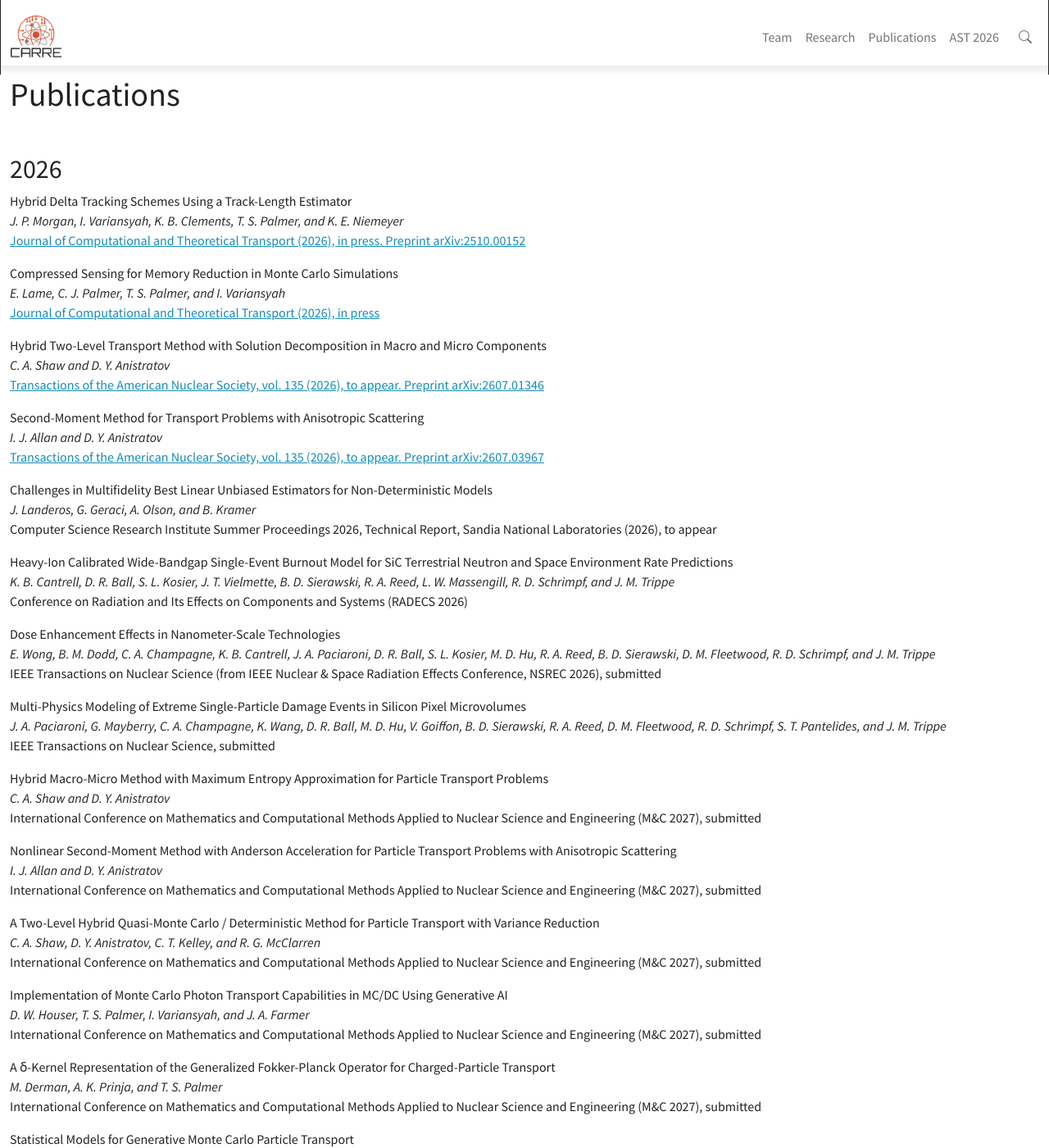
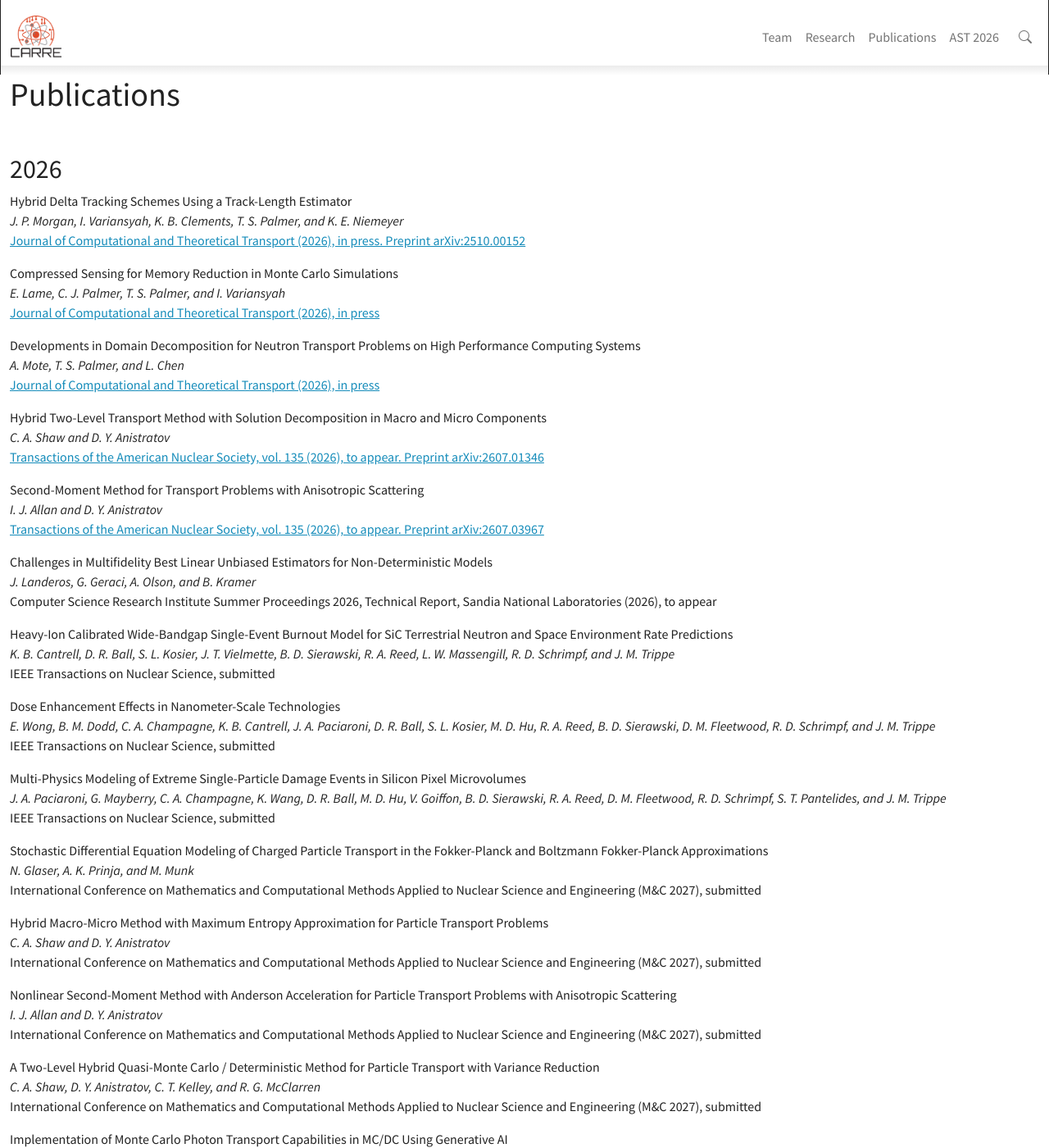
Before and after one commit to CARRE-PSAAP/CARRE-PSAAP.github.io, a Jekyll site: the page built from _pages/publications.md, in a window 1280 px wide and 1400 px high. Shown: the whole window at 82% size. Built offline with Jekyll 4.4.1, drawn with Linux system fonts in a browser that asks for light colours; nearby versions of some CDN libraries.

Commit message:
adds a few more missing pubs

```diff
--- a/_data/publist.yml
+++ b/_data/publist.yml
@@ -25,6 +25,13 @@
     url: https://doi.org/10.1080/23324309.2026.2628659
     display: Journal of Computational and Theoretical Transport (2026), in press
 
+- title: "Developments in Domain Decomposition for Neutron Transport Problems on High Performance Computing Systems"
+  authors: A. Mote, T. S. Palmer, and L. Chen
+  year: 2026
+  link:
+    url: https://doi.org/10.1080/23324309.2026.2633375
+    display: Journal of Computational and Theoretical Transport (2026), in press
+
 - title: "Hybrid Two-Level Transport Method with Solution Decomposition in Macro and Micro Components"
   authors: C. A. Shaw and D. Y. Anistratov
   year: 2026
@@ -49,19 +56,25 @@
   authors: K. B. Cantrell, D. R. Ball, S. L. Kosier, J. T. Vielmette, B. D. Sierawski, R. A. Reed, L. W. Massengill, R. D. Schrimpf, and J. M. Trippe
   year: 2026
   link:
-    display: Conference on Radiation and Its Effects on Components and Systems (RADECS 2026)
+    display: IEEE Transactions on Nuclear Science, submitted
 
 - title: "Dose Enhancement Effects in Nanometer-Scale Technologies"
   authors: E. Wong, B. M. Dodd, C. A. Champagne, K. B. Cantrell, J. A. Paciaroni, D. R. Ball, S. L. Kosier, M. D. Hu, R. A. Reed, B. D. Sierawski, D. M. Fleetwood, R. D. Schrimpf, and J. M. Trippe
   year: 2026
   link:
-    display: IEEE Transactions on Nuclear Science (from IEEE Nuclear & Space Radiation Effects Conference, NSREC 2026), submitted
+    display: IEEE Transactions on Nuclear Science, submitted
 
 - title: "Multi-Physics Modeling of Extreme Single-Particle Damage Events in Silicon Pixel Microvolumes"
   authors: J. A. Paciaroni, G. Mayberry, C. A. Champagne, K. Wang, D. R. Ball, M. D. Hu, V. Goiffon, B. D. Sierawski, R. A. Reed, D. M. Fleetwood, R. D. Schrimpf, S. T. Pantelides, and J. M. Trippe
   year: 2026
   link:
     display: IEEE Transactions on Nuclear Science, submitted
+
+- title: "Stochastic Differential Equation Modeling of Charged Particle Transport in the Fokker-Planck and Boltzmann Fokker-Planck Approximations"
+  authors: N. Glaser, A. K. Prinja, and M. Munk
+  year: 2026
+  link:
+    display: International Conference on Mathematics and Computational Methods Applied to Nuclear Science and Engineering (M&C 2027), submitted
 
 - title: "Hybrid Macro-Micro Method with Maximum Entropy Approximation for Particle Transport Problems"
   authors: C. A. Shaw and D. Y. Anistratov
```
